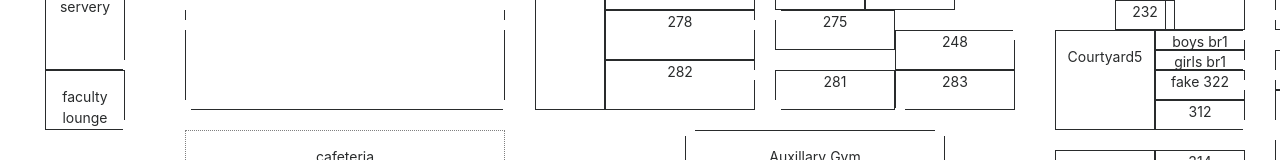
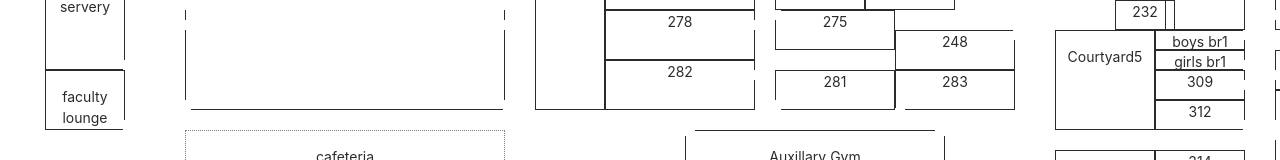
Before and after one commit to seafoambeige/apperoni, an Angular app in the folder school-map-app/: page / in a window 1280 px wide. Shown: the part 350-510 px from the top of the page. Built offline with nearby package versions, Linux system fonts and the light colour scheme; a web font is replaced by a local one.

Commit message:
fixed the name of "fake 322" to 309 (the actual room name)

```diff
--- a/school-map-app/src/app/school-map.service.ts
+++ b/school-map-app/src/app/school-map.service.ts
@@ -151,7 +151,7 @@ export class SchoolMapService {
           new Room('Courtyard5', 103, 33, 10, 10,[],'Normal'),
           new Room('boys br1', 113, 33, 9, 2,[2,1],'Normal'),
           new Room('girls br1', 113, 35, 9, 2,[2,2],'Normal'),
-          new Room('fake 322', 113, 37, 9, 3,[2,2],'Normal'),
+          new Room('309', 113, 37, 9, 3,[2,2],'Normal'),
           new Room('312', 113, 40, 9, 3,[2,3],'Normal'),
 
           new Room('Courtyard4', 103, 45, 10, 8,[],'Normal'),
```
